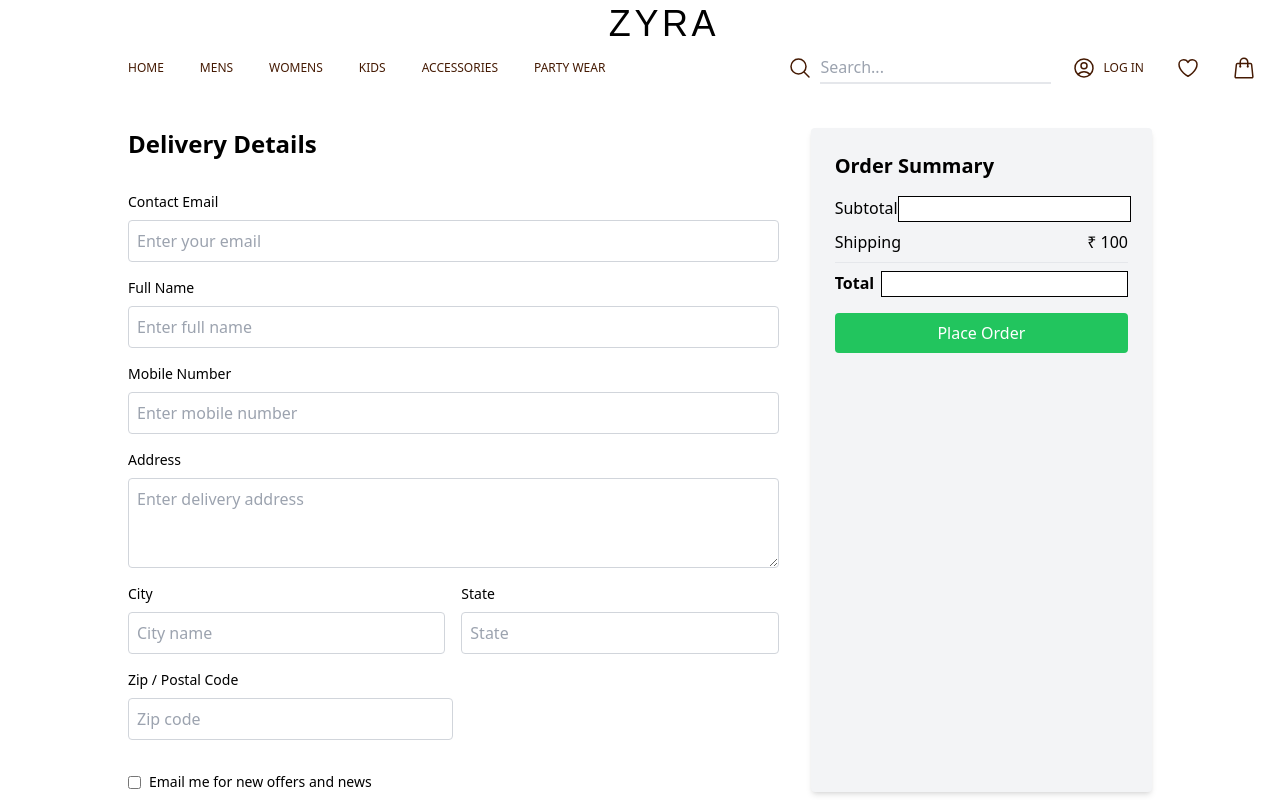
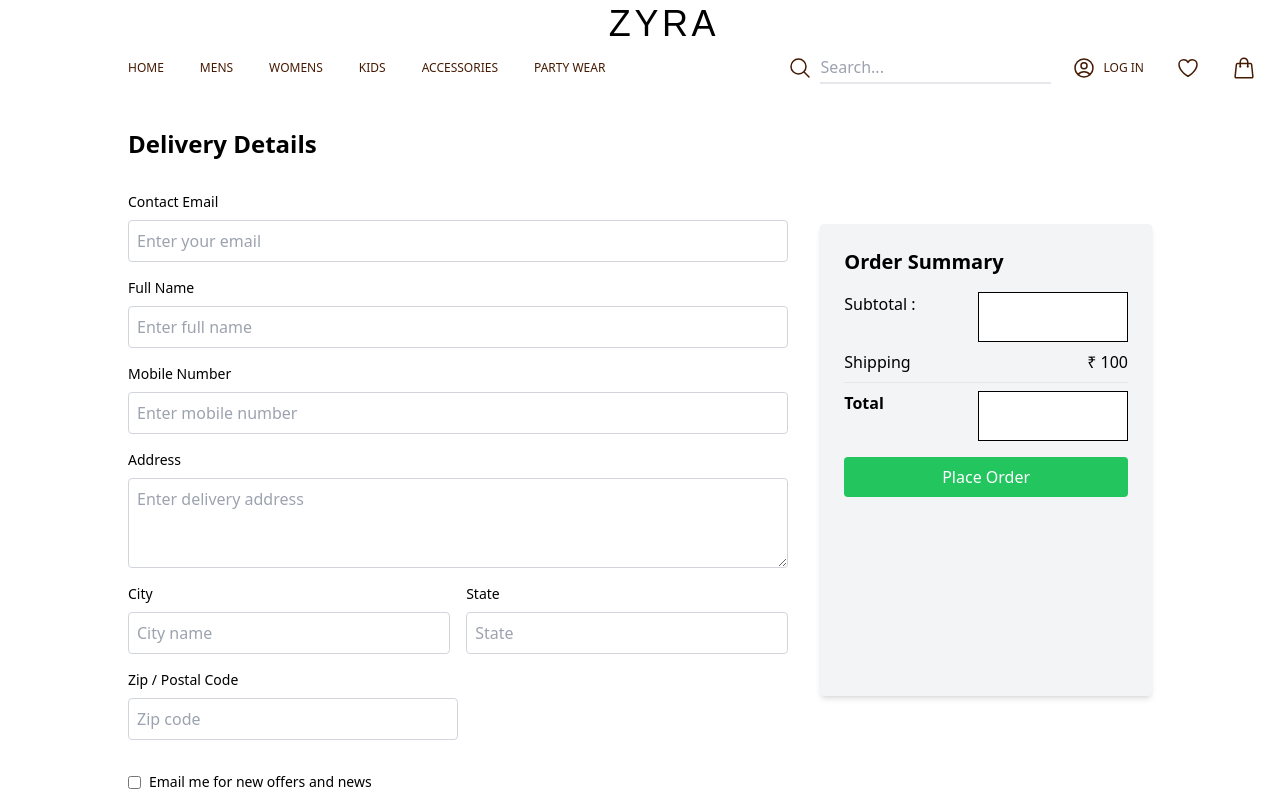
Before and after one commit to TamilazhaganM/E-commerce, a React (Vite) app: page /payment in a window 1280 px wide. Shown: the top 800 px of the page. Built offline with nearby package versions, Linux system fonts and the light colour scheme; a web font is replaced by a local one.

Commit message:
summary page developed

```diff
--- a/src/Components/Navbar.jsx
+++ b/src/Components/Navbar.jsx
@@ -109,9 +109,9 @@ const Navbar = () => {
             </li>
             <li className="relative group text-amber-950 font-italic text-xs">
               <Link to={"/home/mens"} className=" hover:text-amber-400 ">
-                MENS
+                MEN'S
               </Link>
-              <div className="absolute left-0 hidden group-hover:block bg-white shadow-lg w-[100px] p-2 ">
+              <div className="absolute left-0 z-10 hidden group-hover:block bg-white shadow-lg w-[100px] p-2 ">
                 <ul className="w-full">
                   <li className="hover:text-amber-400 cursor-pointer p-2 w-full">
                     <Link to={"/home/mens"} className=" hover:text-amber-400 ">
@@ -134,10 +134,10 @@ const Navbar = () => {
             </li>
             <li className=" text-amber-950 font-italic group relative text-xs">
               <Link to={"/home/womens"} className=" hover:text-amber-400 ">
-                WOMENS
+                WOMEN'S
               </Link>
-              <div className="hidden group-hover:block absolute left-0 bg-white shadow-lg p-2">
-                <ul className="w-full">
+              <div className="z-10 hidden group-hover:block absolute left-0 bg-white shadow-lg p-2">
+                <ul className="">
                   <li className="hover:text-amber-400 cursor-pointer p-2 w-full">
                     <Link
                       to={"/home/womens"}
--- a/src/Components/Payment.jsx
+++ b/src/Components/Payment.jsx
@@ -2,10 +2,10 @@ import React from "react";
 
 function Payment() {
   return (
-    <div className="flex flex-col items-center my-32 px-4">
-      <div className="flex w-full max-w-5xl gap-8">
+    <div className=" flex flex-col md:flex-row  items-center justify-center gap-8 my-12 md:my-32 px-4">
+      <div className="flex flex-col md:flex-row w-full max-w-5xl gap-8">
         {/* Left Side - Delivery Form */}
-        <div className="w-2/3 flex flex-col gap-4">
+        <div className="md:w-2/3 w-full flex flex-col gap-4">
           <h2 className="text-2xl font-bold mb-4">Delivery Details</h2>
 
           <div className="flex flex-col gap-2">
@@ -102,11 +102,11 @@ function Payment() {
         </div>
 
         {/* Right Side - Price Summary */}
-        <div className="w-1/3 bg-gray-100 p-6 rounded shadow-md">
+        <div className="md:w-1/3 w-full bg-gray-100 my-24 p-6 rounded shadow-md">
           <h2 className="text-xl font-bold mb-4">Order Summary</h2>
           <div className="flex justify-between mb-2">
-            <span>Subtotal</span>
-            <input className="border  border-black" type="phone"/>
+            <span>Subtotal :</span>
+            <input className="border p-3 w-[150px]   border-black" type="phone"/>
           </div>
           <div className="flex justify-between mb-2">
             <span>Shipping</span>
@@ -114,7 +114,7 @@ function Payment() {
           </div>
           <div className="flex justify-between mb-4 border-t pt-2 font-semibold">
             <span>Total</span>
-            <input className="border  border-black" type="phone"/>
+            <input className="border p-3 w-[150px]  border-black" type="phone"/>
           </div>
           <button className="w-full bg-green-500 text-white py-2 rounded hover:bg-green-600 transition">
             Place Order
--- a/src/Components/Special-sector/Mens.jsx
+++ b/src/Components/Special-sector/Mens.jsx
@@ -64,7 +64,7 @@ export default function Mens() {
   return (
     <div className="p-5">
       <div className="lg:text-xs font-semibold lg:my-20 bg-white shadow-sm">
-        <h2>MENS | CLOTHING-SHIRTS</h2>
+        <h2>MEN'S | CLOTHING-SHIRTS</h2>
         <p className="text-center py-5">Showing: 6 Results</p>
       </div>
 
--- a/src/Components/Special-sector/Modern.jsx
+++ b/src/Components/Special-sector/Modern.jsx
@@ -64,7 +64,7 @@ function Modern() {
       return (
         <div className="p-5">
         <div className="lg:text-xs font-semibold lg:my-20 bg-white shadow-sm">
-            <h2>WOMENS | CLOTHING-MODERN</h2>
+            <h2>WOMEN'S | CLOTHING-MODERN</h2>
             <p className="text-center py-5">Showing: 6 Results</p>
           </div>
 
--- a/src/Components/Special-sector/Tshirt.jsx
+++ b/src/Components/Special-sector/Tshirt.jsx
@@ -62,7 +62,7 @@ function Tshirt() {
    return (
      <div className="p-5">
   <div className="lg:text-xs font-semibold lg:my-20 bg-white shadow-sm">
-           <h2>MENS | CLOTHING-T-SHIRTS</h2>
+           <h2>MEN'S | CLOTHING-T-SHIRTS</h2>
          <p className="text-center py-5">Showing: 6 Results</p>
        </div>
 
--- a/src/Components/Special-sector/Womens.jsx
+++ b/src/Components/Special-sector/Womens.jsx
@@ -62,7 +62,7 @@ function Womens() {
     ];
     return (
       <div className="p-5">
-  <div className="lg:text-xs font-semibold lg:my-20 bg-white shadow-sm">          <h2>WOMENS | CLOTHING-SAREES</h2>
+  <div className="lg:text-xs font-semibold lg:my-20 bg-white shadow-sm">          <h2>WOMEN'S | CLOTHING-SAREES</h2>
           <p className="text-center py-5">Showing: 6 Results</p>
         </div>
 
```
